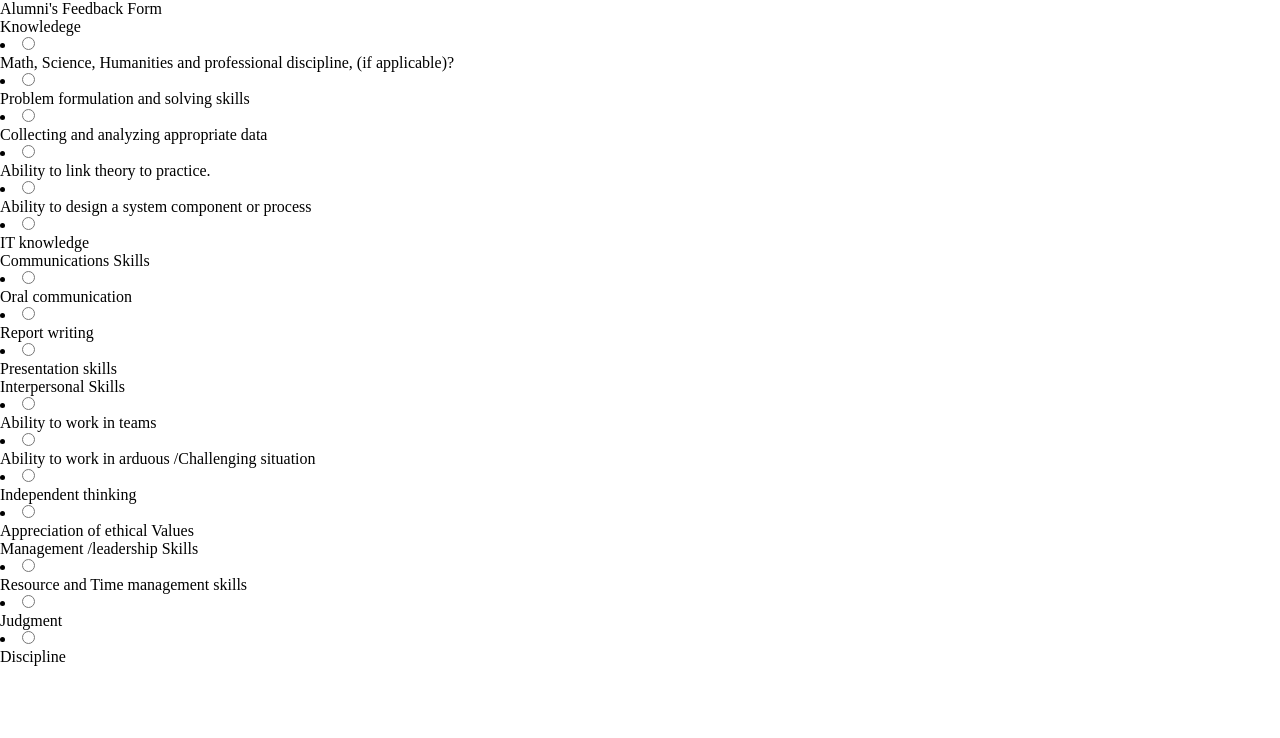
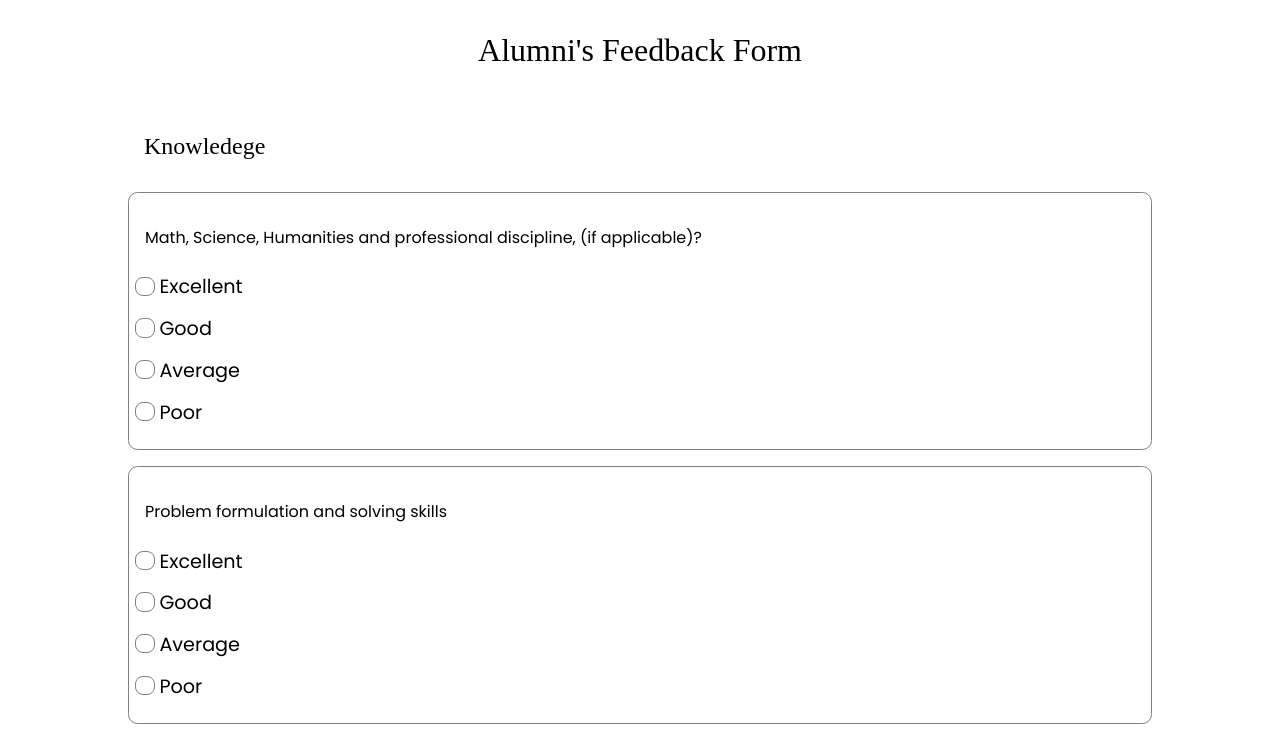
Before and after one commit to Phoenix-031/FeedBack, a React (Vite) app: page /alumni in a window 1280 px wide. Shown: the top 738 px of the page. Built offline with nearby package versions, Linux system fonts and the light colour scheme; a web font is replaced by a local one.

Commit message:
fixed alumni section

```diff
--- a/src/components/Questions/question.module.scss
+++ b/src/components/Questions/question.module.scss
@@ -9,10 +9,10 @@
     --font-size-question: 1rem;
     --font-size-options: 1.2rem;
 
-    border: 1px solid gray;
     border-radius: var(--border-radius);
     padding: var(--padding);
     margin: var(--margin-gap) 0;
+    border: 1px solid gray;
 
     &>div:first-child {
         margin: var(--margin-gap) 0;
--- a/src/pages/Alumni/Alumni.tsx
+++ b/src/pages/Alumni/Alumni.tsx
@@ -1,6 +1,7 @@
 import styles from './alumni.module.scss';
 
 import { AlumniData } from '../../data/alumni';
+import Questions from '../../components/Questions/Questions';
 
 const Alumni = () => {
   return (
@@ -15,23 +16,14 @@ const Alumni = () => {
           return (
 
             <div>
-              <div>
+              <div className={styles.title__section__container}>
                 <p>{alumnisection.sectionTitle}</p>
               </div>
 
               <div>
                 {alumnisection.questions.map((question, index) => {
                   return (
-                    <li key={index}>
-                      <input
-                        type="radio"
-                        id={`option${index}`}
-                        name="quizOptions"
-                        value={question.options}
-                      />
-                      <div className={styles.custom__checkbox}></div>
-                      <label htmlFor={`option${index}`}>{question.question}</label>
-                    </li>
+                    <Questions key={index} data={question} />
                   )
                 })
                 }
--- a/src/pages/Alumni/alumni.module.scss
+++ b/src/pages/Alumni/alumni.module.scss
@@ -0,0 +1,82 @@
+@import '../../styles//breakpoint';
+
+@mixin flex-container($direction: row, $justify: center, $align: center) {
+    display: flex;
+    flex-direction: $direction;
+    justify-content: $justify;
+    align-items: $align;
+}
+
+.alumni__main__section {
+
+    --padding: 1rem;
+    --margin-gap: 1rem;
+    --heading: 2rem;
+
+    overflow-y: auto;
+    overflow-x: hidden;
+    @include flex-container(column, center, center);
+
+    .alumni__heading__container {
+        margin: var(--margin-gap) 0;
+        padding: var(--padding);
+        font-size: var(--heading);
+    }
+
+    .alumni__sections__container {
+        width: 75%;
+    }
+
+    @include xs {
+        --heading: 1.7rem;
+
+        .alumni__heading__container {
+            font-size: var(--heading);
+        }
+
+        .alumni__sections__container {
+            width: 95%;
+        }
+    }
+
+    @include mobile {
+        --heading: 1.9rem;
+
+        .alumni__heading__container {
+            font-size: var(--heading);
+        }
+
+        .alumni__sections__container {
+            width: 90%;
+        }
+    }
+
+
+    @include desktop {
+        --heading: 2.3rem;
+
+        .alumni__heading__container {
+            font-size: var(--heading);
+        }
+
+        .alumni__sections__container {
+            width: 80%;
+        }
+    }
+
+
+    @include large {
+        --heading: 2rem;
+
+        .alumni__heading__container {
+            font-size: var(--heading);
+        }
+    }
+}
+
+.title__section__container {
+    font-size: 1.5rem;
+    margin: var(--margin-gap) 0;
+    padding: var(--padding);
+    // font-size: var(--heading);
+}
```
